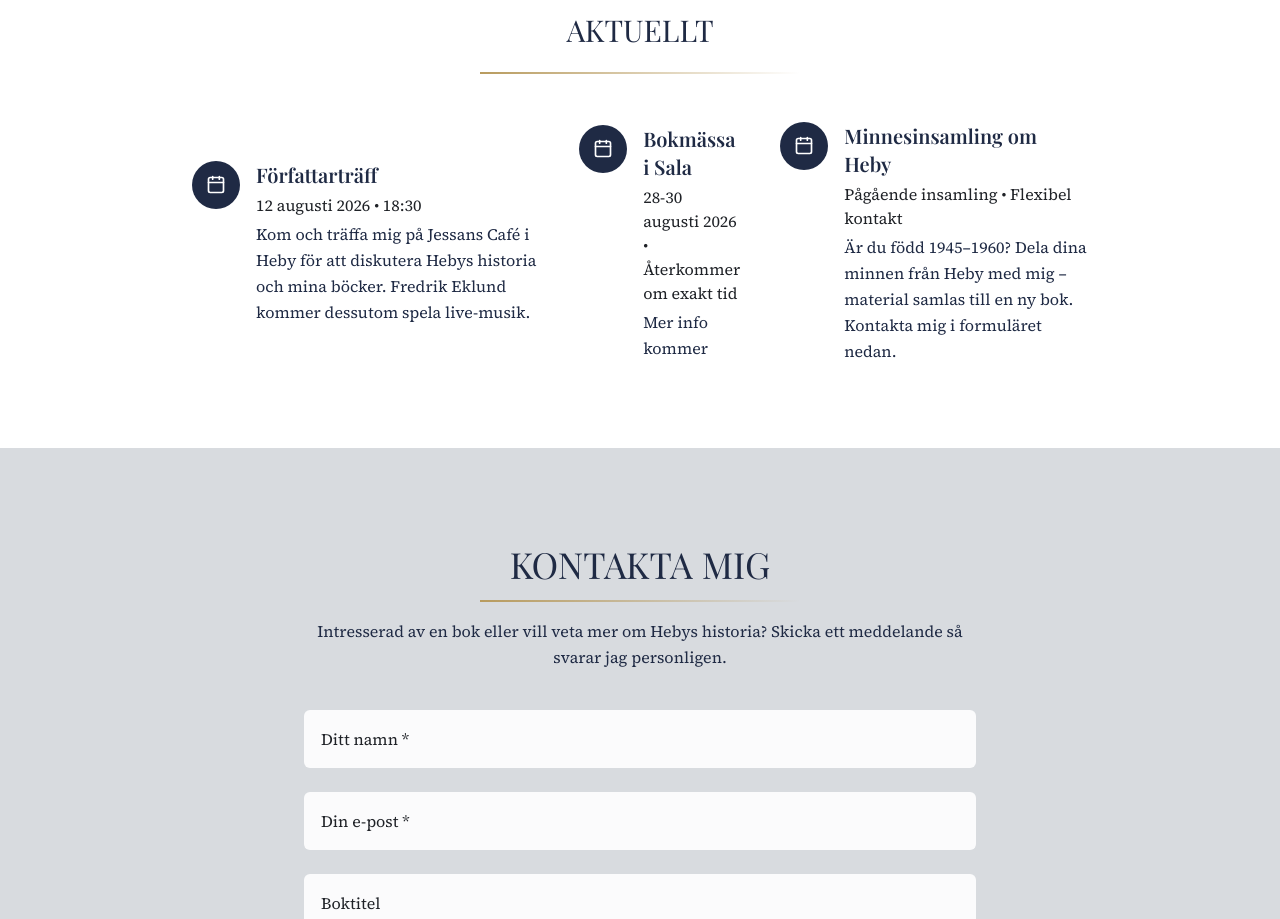
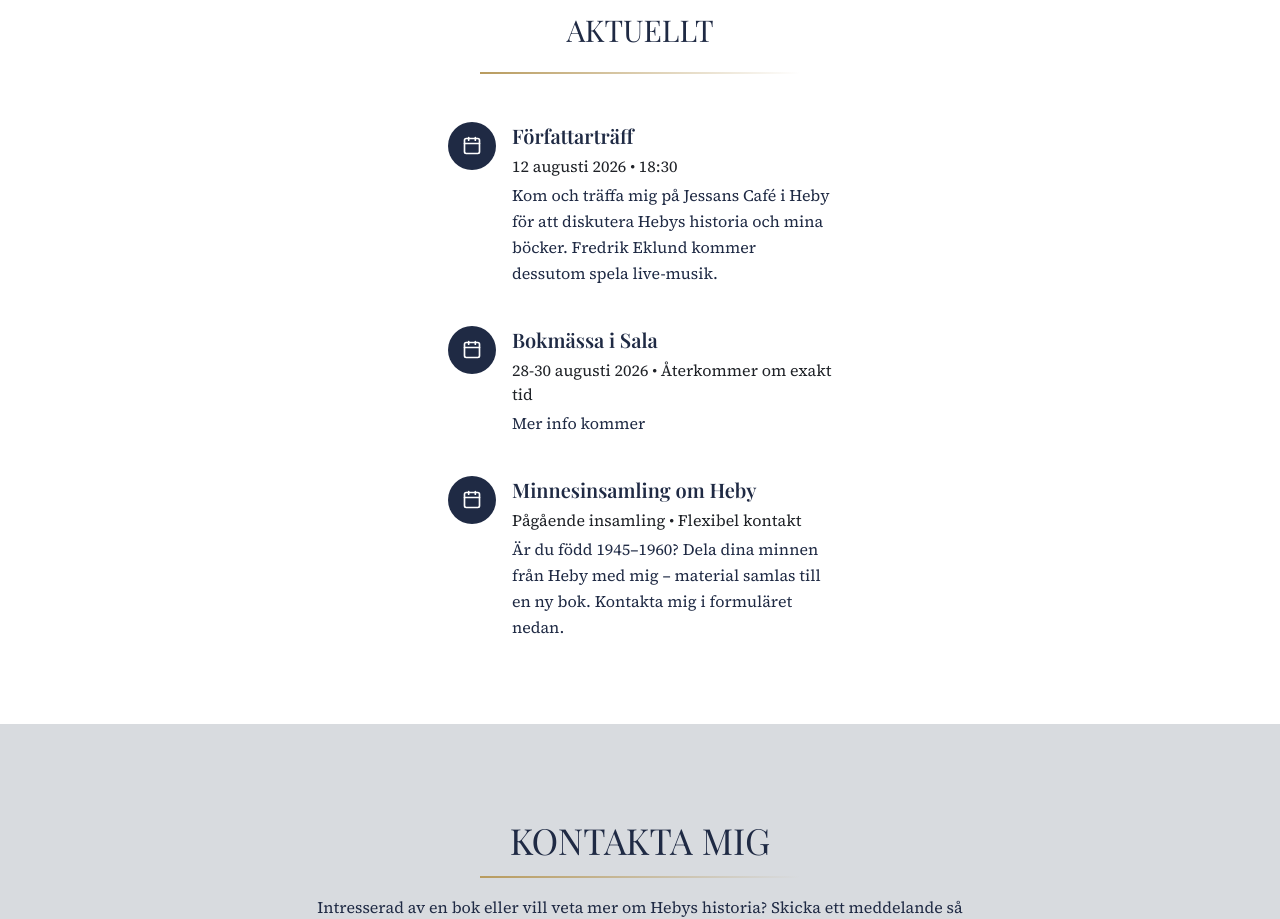
Before and after one commit to jennymakki/anderseklund, a Next.js app: page / in a window 1280 px wide. Shown: the part 3980-4899 px from the top of the page. Built offline with nearby package versions, Linux system fonts and the light colour scheme; a web font is replaced by a local one.

Commit message:
updated events to be displayed in column on desktop as well

```diff
--- a/app/components/blocks/Events.tsx
+++ b/app/components/blocks/Events.tsx
@@ -28,7 +28,7 @@
           </div>
         </div>
 
-        <div className="flex flex-col md:flex-row gap-10 items-center justify-center w-full max-w-4xl mx-auto">
+        <div className="flex flex-col gap-10 items-center justify-center w-full max-w-4xl mx-auto">
           {activeEvents.map((event) => (
             <EventCard
               key={event.id}
```
